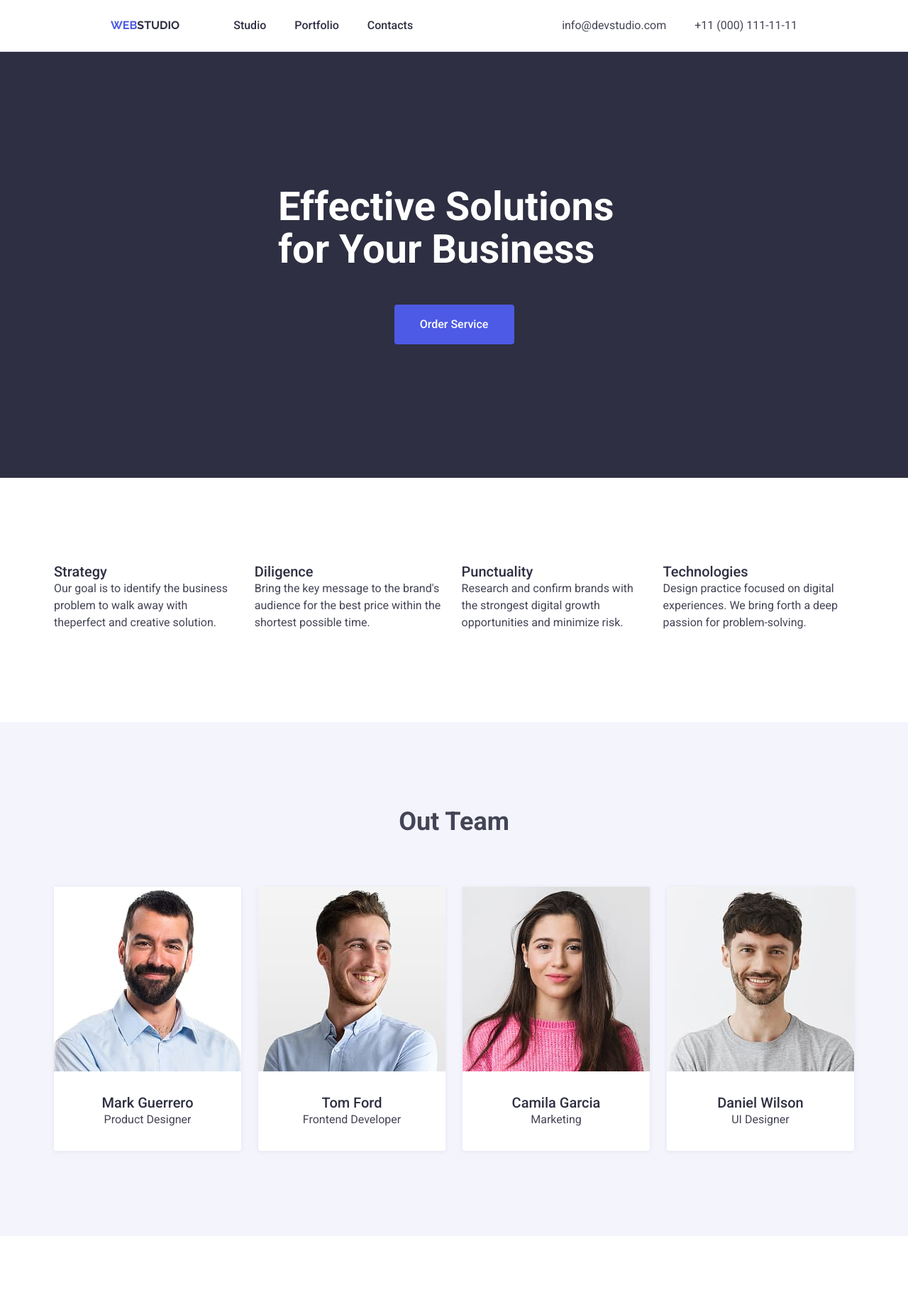
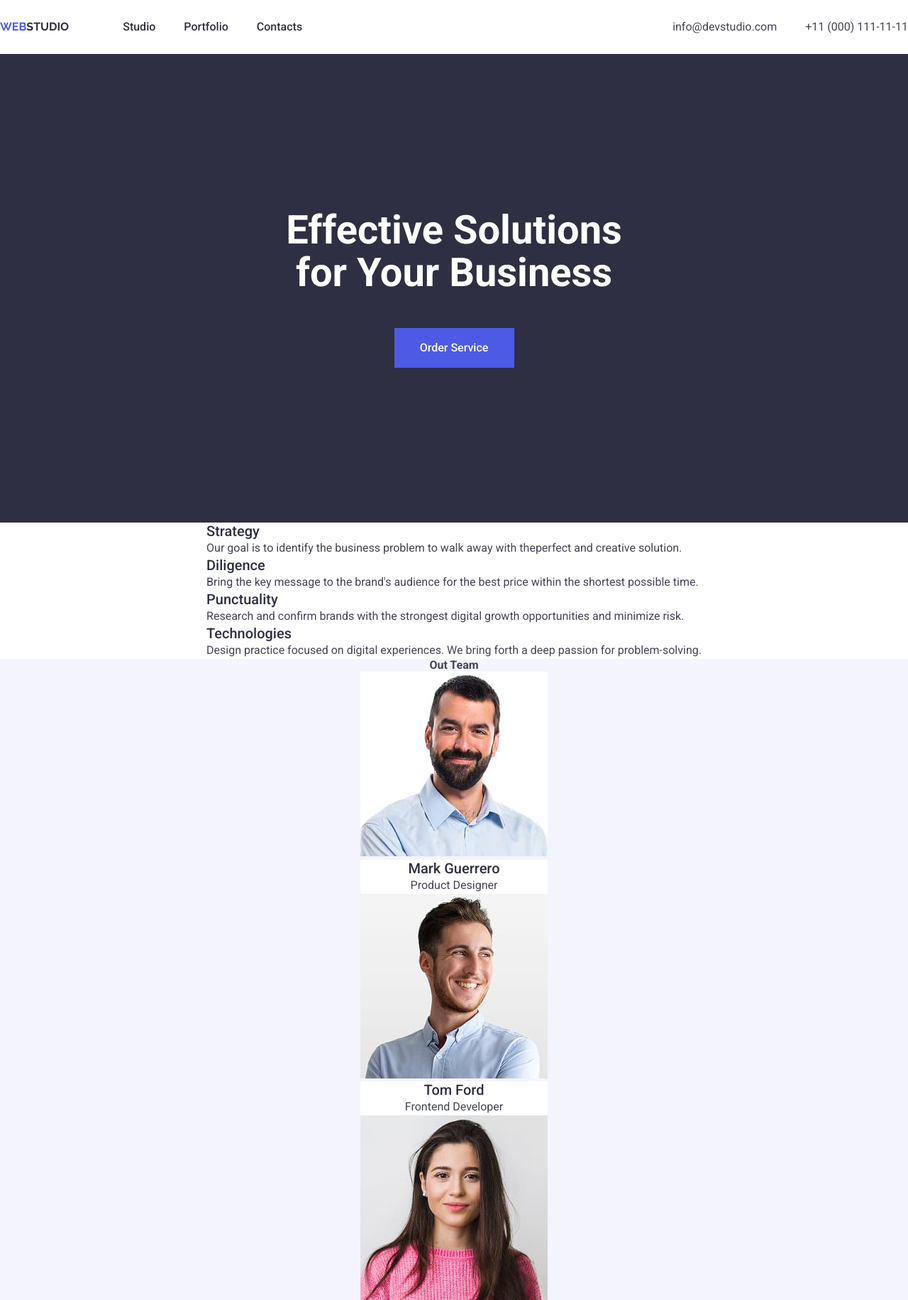
Before and after one commit to yasinozmeen/goit-markup-hw-03, a plain HTML site: page index.html in a window 1280 px wide. Shown: the top 1831 px of the page at 71% size. Drawn offline with nearby package versions, Linux system fonts and the light colour scheme.

Commit message:
section1e kadar geldim. her sectionun elemanlarının üstüne bir section sınıfı koyuyuroum ve o .section bizim ölçülendiricimiz oluyor bgyi başkası alıyor

```diff
--- a/css/styles.css
+++ b/css/styles.css
@@ -22,36 +22,40 @@ body {
 body a {
   text-decoration: none;
 }
-.container {
+
+header {
+  background-color: #fff;
+  height: 76px;
+  align-content: center;
+}
+
+.section {
   display: flex;
   flex-direction: column;
+  justify-content: flex-start;
+  max-width: 1440px;
+  margin: 0 auto;
   align-items: center;
 }
-.logo {
-  text-align: justify;
+
+header .section {
+  flex-direction: row;
 }
-
-header.section {
-  background-color: #fff;
-  border-bottom: 1px solid rgba(231, 233, 252, 1);
-
+.section nav {
   display: flex;
-  padding: 24px 156px;
-  align-items: center;
-
-  justify-content: space-between;
+  gap: 40px;
+  margin-left: 76px;
+}
+.section address {
+  display: flex;
+  margin-left: auto;
+  gap: 40px;
 }
 
 header .logo {
   font-family: "Raleway", sans-serif;
   color: #2e2f42;
   vertical-align: middle;
-}
-
-header nav {
-  display: flex;
-  margin: 0 auto 0 76px;
-  gap: 40px;
 }
 
 .logo_web {
@@ -70,10 +74,7 @@ header nav {
 :active {
   color: rgba(64, 75, 191, 1);
 }
-address {
-  display: flex;
-  gap: 40px;
-}
+
 address a {
   line-height: 24px;
   letter-spacing: 2%;
@@ -86,13 +87,13 @@ address a:hover,
 }
 
 .hero_image {
-  display: flex;
-  flex-direction: column;
-  align-items: center;
-  justify-content: center;
   background-color: #2e2f42;
   color: #ffffff;
-  height: 600px;
+  text-align: center;
+}
+.hero_image .section {
+  justify-content: center;
+  height: 660px;
   gap: 48px;
 }
 
@@ -102,14 +103,15 @@ address a:hover,
   font-size: 56px;
   line-height: 60px;
   letter-spacing: 2%;
+  text-align: center;
   max-width: 496px;
-  margin: 0;
 }
 
 .hero_image_button {
   background-color: #4d5ae5;
   color: inherit;
   font-weight: 500;
+  vertical-align: middle;
   letter-spacing: 4%;
   line-height: 24px;
   border-style: none;
@@ -117,7 +119,6 @@ address a:hover,
   color: #fff;
   width: 169px;
   height: 56px;
-  border-radius: 4px;
 }
 
 .hero_image_button:hover {
@@ -125,6 +126,8 @@ address a:hover,
   background-color: rgba(64, 75, 191, 1);
 }
 
+.section_1 .section {
+}
 .future_title {
   font-weight: 500;
   font-size: 20px;
@@ -138,62 +141,16 @@ address a:hover,
   color: rgba(67, 68, 85, 1);
 }
 
-.section {
-  padding: 120px 0;
-  width: 100vw;
-  margin: auto;
-  max-width: 1440px;
+.section_2 {
+  background-color: rgba(244, 244, 253, 1);
 }
 
-.section_1 ul {
-  max-width: 1128px;
-  min-height: 104px;
-  gap: 24px;
-  display: flex;
-  margin: auto;
-}
-
-.section_2 {
-  display: flex;
-  flex-direction: column;
-  align-items: center;
-  gap: 72px;
-  background-color: rgba(244, 244, 253, 1);
-}
-.section_title {
-  font-family: Roboto;
-  font-weight: 700;
-  font-size: 36px;
-  line-height: 40px;
-  letter-spacing: 2%;
-}
-.section_2 ul {
-  display: flex;
-  gap: 24px;
-}
 .section_2 li {
   width: 264px;
-  display: flex;
-  flex-direction: column;
-  gap: 32px;
-  padding-bottom: 32px;
-  margin: auto;
-
-  border-radius: 4px;
-
-  background-color: #fff;
-  box-shadow: 0px 2px 1px 0px rgba(46, 47, 66, 0.08);
-  box-shadow: 0px 1px 1px 0px rgba(46, 47, 66, 0.16);
-  box-shadow: 0px 1px 6px 0px rgba(46, 47, 66, 0.08);
 }
 
 .section_2_text {
   background-color: white;
-
-  display: flex;
-  flex-direction: column;
-  margin: 0 auto;
-  width: 232px;
 }
 .section_2_name {
   color: rgba(46, 47, 66, 1);
@@ -207,33 +164,6 @@ address a:hover,
   line-height: 24px;
   text-align: center;
   color: rgba(67, 68, 85, 1);
-}
-
-.section_3 {
-  display: flex;
-  flex-direction: column;
-  align-items: center;
-  gap: 72px;
-  max-width: 1128px;
-}
-.section_3 ul {
-  display: flex;
-  flex-wrap: wrap;
-  gap: 24px;
-}
-
-.card_content {
-  width: 360;
-  height: 120;
-  gap: 8px;
-  padding-top: 32px;
-  padding-right: 16px;
-  padding-bottom: 32px;
-  padding-left: 16px;
-
-  border: 1px solid;
-  border-top: 0;
-  border-color: rgba(231, 233, 252, 1);
 }
 
 .section_3_title {
@@ -261,14 +191,6 @@ footer {
   color: rgba(244, 244, 253, 1);
 }
 
-.footer-text {
-  width: 264px;
-  display: flex;
-  flex-direction: column;
-  gap: 16px;
-  margin-left: 156px;
-}
-
 footer p {
   font-weight: 400;
   font-size: 16px;
--- a/index.html
+++ b/index.html
@@ -20,8 +20,8 @@
     <title>Document</title>
   </head>
   <body>
-    <div class="container">
-      <header class="section">
+    <header>
+      <div class="section">
         <a href="" class="logo"><span class="logo_web">WEB</span>STUDIO</a>
         <nav>
           <a href="" class="menu_nav">Studio</a>
@@ -34,14 +34,19 @@
           >
           <a href="tel:+110001111111" class="tel">+11 (000) 111-11-11</a>
         </address>
+      </div>
     </header>
+
     <main>
-        <section class="section hero_image">
+      <section class="hero_image">
+        <div class="section">
           <h1>Effective Solutions for Your Business</h1>
           <button type="button" class="hero_image_button">Order Service</button>
+        </div>
       </section>
 
-        <section class="section section_1">
+      <section class="section_1">
+        <div class="section">
           <ul>
             <li>
               <h3 class="future_title">Strategy</h3>
@@ -72,9 +77,11 @@
               </p>
             </li>
           </ul>
+        </div>
       </section>
 
-        <section class="section section_2">
+      <section class="section_2">
+        <div class="section">
           <h2 class="section_title">Out Team</h2>
           <ul>
             <li>
@@ -126,17 +133,17 @@
               </div>
             </li>
           </ul>
+        </div>
       </section>
 
-        <section class="section section_3">
+      <section class="section_3">
+        <div class="section">
           <h2 class="section_3_title">Our Portfolio</h2>
           <ul>
             <li>
-              <img src="images/img-8.jpg" alt="Banking App photo" width="360" />
-              <div class="card_content">
+              <img src="images/img-4.jpg" alt="Banking App photo" width="360" />
               <h3 class="section_3_app_name">Banking App</h3>
               <p class="app_ctg">App</p>
-              </div>
             </li>
 
             <li>
@@ -145,10 +152,8 @@
                 alt="Cashless Payment photo"
                 width="360"
               />
-              <div class="card_content">
               <h3 class="section_3_app_name">Cashless Payment</h3>
               <p class="app_ctg">Marketing</p>
-              </div>
             </li>
 
             <li>
@@ -157,10 +162,8 @@
                 alt="Meditation App photo"
                 width="360"
               />
-              <div class="card_content">
               <h3 class="section_3_app_name">Meditation App</h3>
               <p class="app_ctg">App</p>
-              </div>
             </li>
 
             <li>
@@ -169,22 +172,18 @@
                 alt="Taxi Service photo"
                 width="360"
               />
-              <div class="card_content">
               <h3>Taxi Service</h3>
               <p>Marketing</p>
-              </div>
             </li>
 
             <li>
               <img
-                src="images/img-4.jpg"
+                src="images/img-8.jpg"
                 alt="Screen Illustrations photo"
                 width="360"
               />
-              <div class="card_content">
               <h3 class="section_3_app_name">Screen Illustrations</h3>
               <p class="app_ctg">Design</p>
-              </div>
             </li>
 
             <li>
@@ -193,23 +192,21 @@
                 alt="Online Courses photo"
                 width="360"
               />
-              <div class="card_content">
               <h3 class="section_3_app_name">Online Courses</h3>
               <p class="app_ctg">Marketing</p>
-              </div>
             </li>
           </ul>
+        </div>
       </section>
     </main>
-      <footer class="section">
-        <div class="footer-text">
+    <footer>
+      <div class="section">
         <a href="" class="logo"><span class="logo_web">WEB</span>STUDIO</a>
         <p>
-            Increase the flow of customers and sales for your business with
-            digital marketing & growth solutions.
+          Increase the flow of customers and <br />for your business with
+          digital <br />marketing & growth solutions.
         </p>
       </div>
     </footer>
-    </div>
   </body>
 </html>
```
Lines whose indentation alone changed are shown as unchanged.
